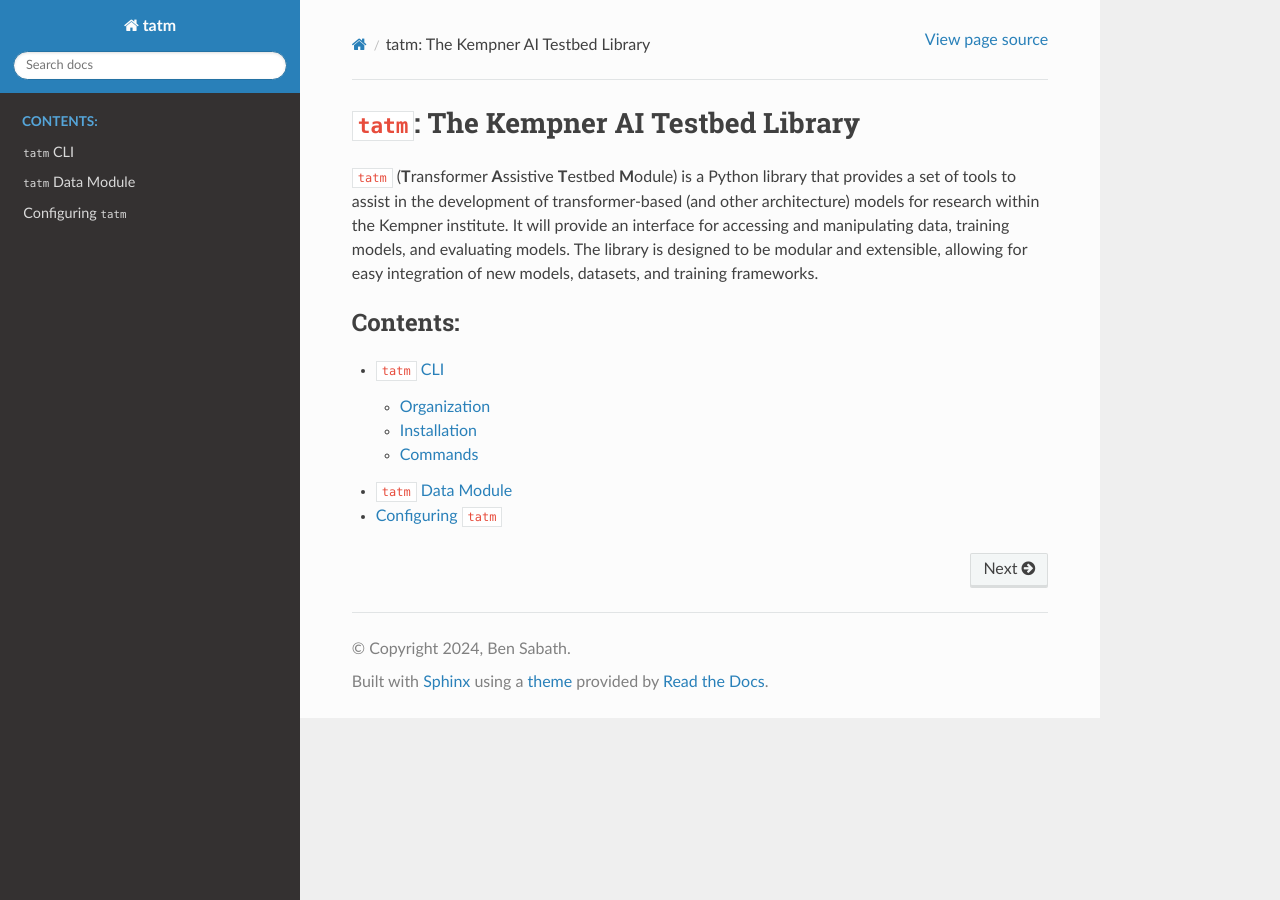
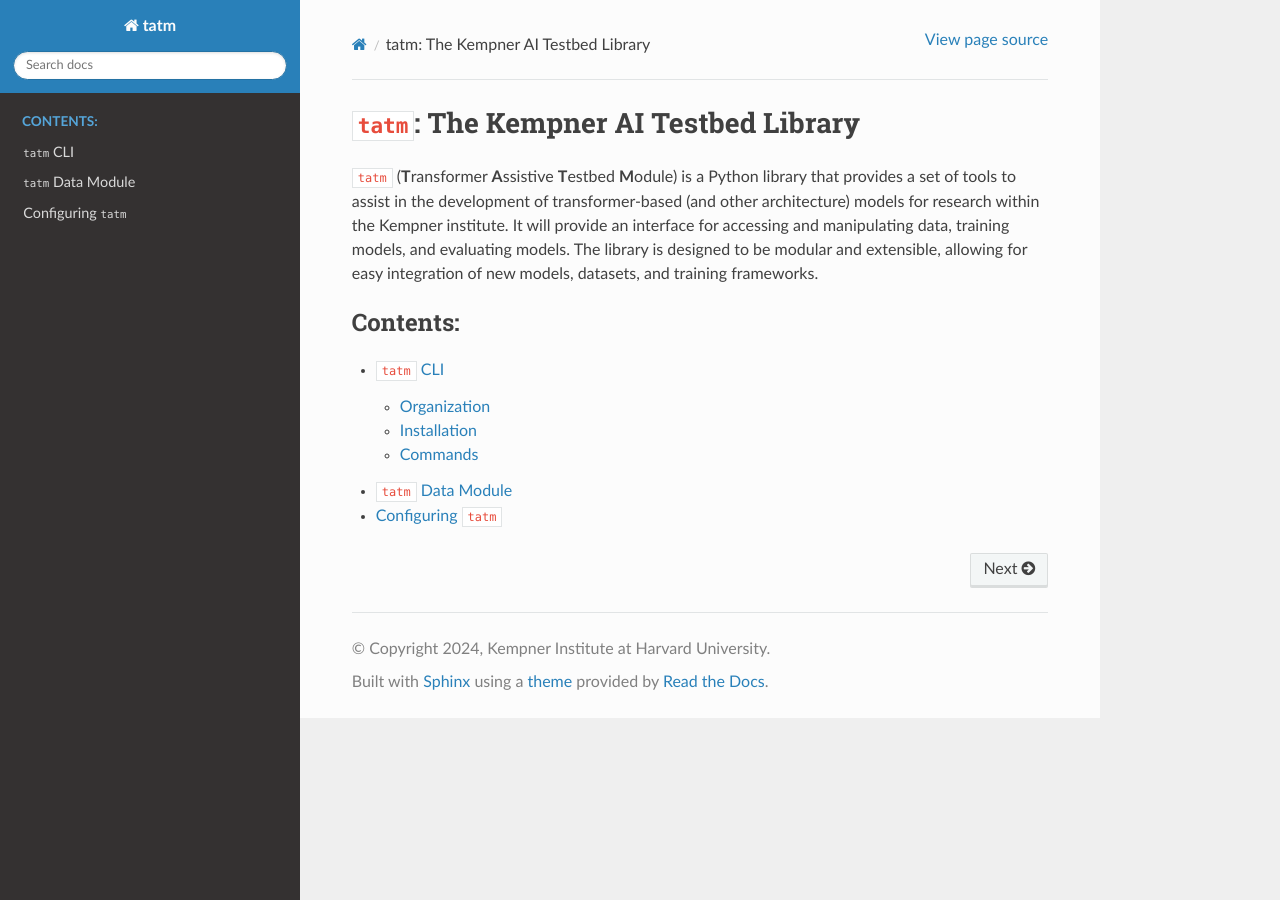
Before and after one commit to KempnerInstitute/tatm, a Sphinx documentation site: the page built from docs/index.md, in a window 1280 px wide. Built offline with Sphinx 7.4.7 and the Read the Docs theme 2.0.0, drawn with Linux system fonts in a browser that asks for light colours.

Commit message:
Update author/copyright in docs (#17)
* change author in docs

* fix typo

```diff
--- a/docs/conf.py
+++ b/docs/conf.py
@@ -7,8 +7,8 @@
 # https://www.sphinx-doc.org/en/master/usage/configuration.html#project-information
 
 project = 'tatm'
-copyright = '2024, Ben Sabath'
-author = 'Ben Sabath'
+copyright = '2024, Kempner Institute at Harvard University'
+author = 'Kempner Institute at Harvard University Research and Engineering Team'
 
 # -- General configuration ---------------------------------------------------
 # https://www.sphinx-doc.org/en/master/usage/configuration.html#general-configuration
```
